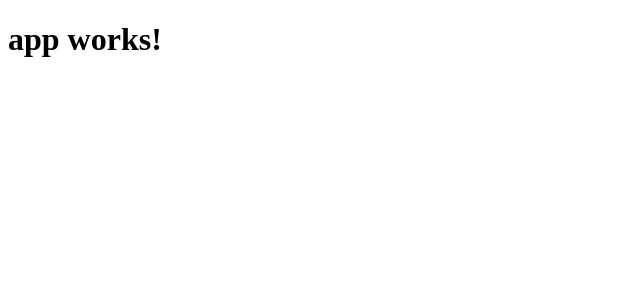
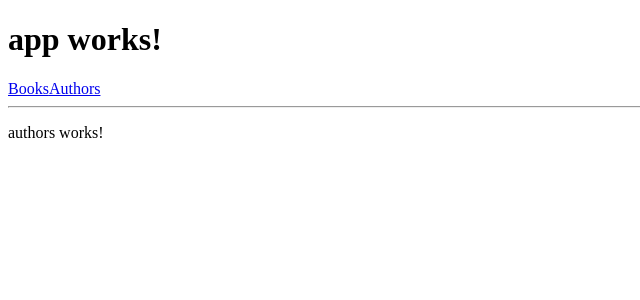
Before and after one commit to mauricedb/lazy-routes, an Angular app: page /authors in a window 1280 px wide. Shown: the top 300 px of the page, without its empty margins (0-640 px from the left). Built offline with nearby package versions, Linux system fonts and the light colour scheme.

Commit message:
Single module

```diff
--- a/src/app/app.component.html
+++ b/src/app/app.component.html
@@ -1,3 +1,13 @@
 <h1>
   {{title}}
 </h1>
+
+<nav>
+  <a routerLink="/books">Books</a>
+  <a routerLink="/authors">Authors</a>
+</nav>
+
+<hr />
+
+<router-outlet>
+</router-outlet>
--- a/src/app/app.module.ts
+++ b/src/app/app.module.ts
@@ -2,17 +2,29 @@ import { BrowserModule } from '@angular/platform-browser';
 import { NgModule } from '@angular/core';
 import { FormsModule } from '@angular/forms';
 import { HttpModule } from '@angular/http';
+import { Routes, RouterModule } from '@angular/router';
 
 import { AppComponent } from './app.component';
+import { BooksComponent } from './books/books.component';
+import { AuthorsComponent } from './authors/authors.component';
+
+const routes: Routes = [
+{ path: 'books', component: BooksComponent },
+{ path: 'authors', component: AuthorsComponent },
+];
+const routerModule = RouterModule.forRoot(routes);
 
 @NgModule({
   declarations: [
-    AppComponent
+    AppComponent,
+    BooksComponent,
+    AuthorsComponent
   ],
   imports: [
     BrowserModule,
     FormsModule,
-    HttpModule
+    HttpModule,
+    routerModule
   ],
   providers: [],
   bootstrap: [AppComponent]
--- /dev/null
+++ b/src/app/authors/authors.component.html
@@ -0,0 +1,3 @@
+<p>
+  authors works!
+</p>
--- /dev/null
+++ b/src/app/authors/authors.component.ts
@@ -0,0 +1,15 @@
+import { Component, OnInit } from '@angular/core';
+
+@Component({
+  selector: 'app-authors',
+  templateUrl: './authors.component.html',
+  styleUrls: ['./authors.component.css']
+})
+export class AuthorsComponent implements OnInit {
+
+  constructor() { }
+
+  ngOnInit() {
+  }
+
+}
--- /dev/null
+++ b/src/app/books/books.component.html
@@ -0,0 +1,3 @@
+<p>
+  books works!
+</p>
--- /dev/null
+++ b/src/app/books/books.component.ts
@@ -0,0 +1,15 @@
+import { Component, OnInit } from '@angular/core';
+
+@Component({
+  selector: 'app-books',
+  templateUrl: './books.component.html',
+  styleUrls: ['./books.component.css']
+})
+export class BooksComponent implements OnInit {
+
+  constructor() { }
+
+  ngOnInit() {
+  }
+
+}
```
Also changed, not shown: src/app/authors/authors.component.css (added), src/app/books/books.component.css (added), 2 other files (tests, documents, lock files or other folders).
